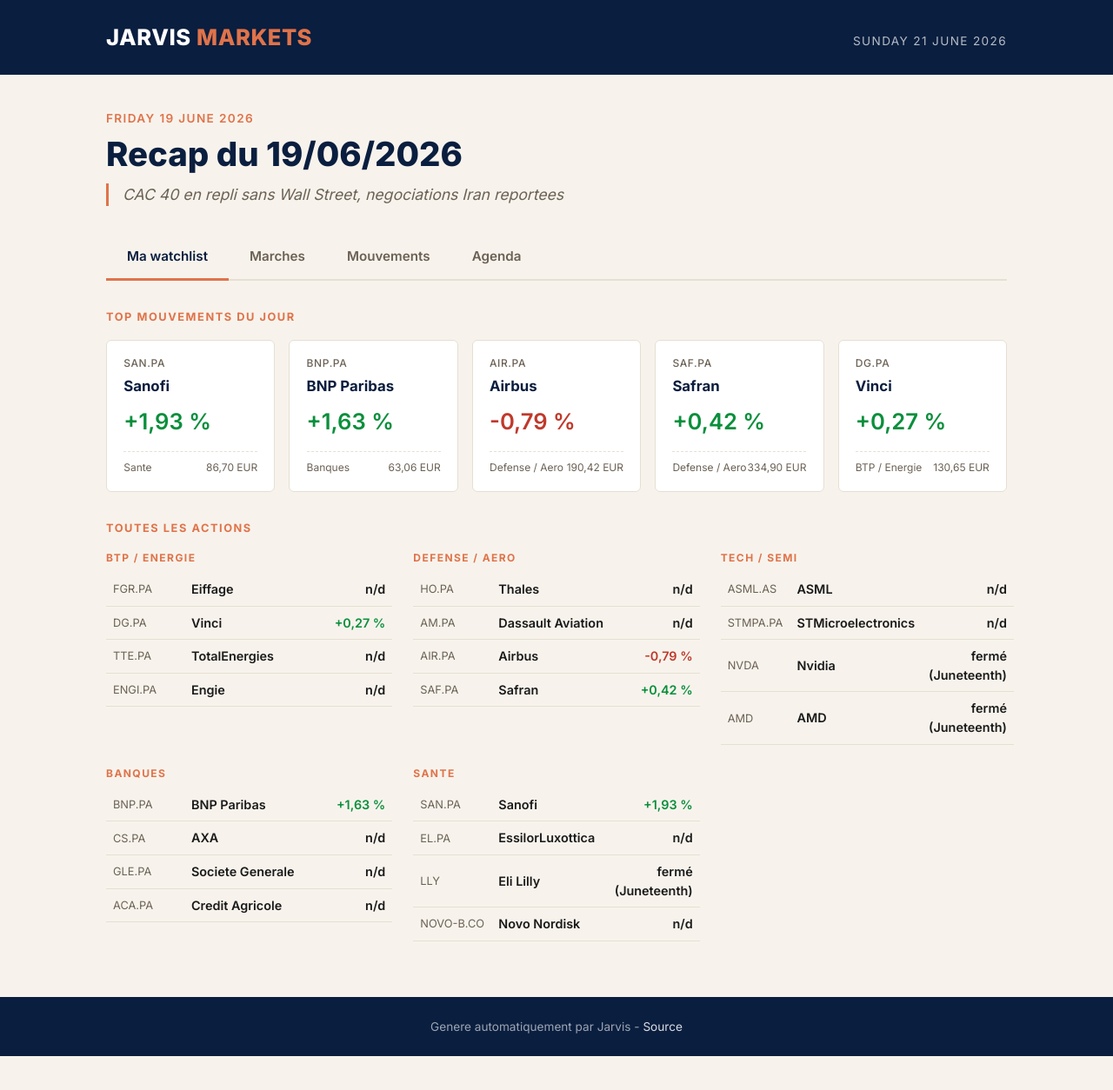
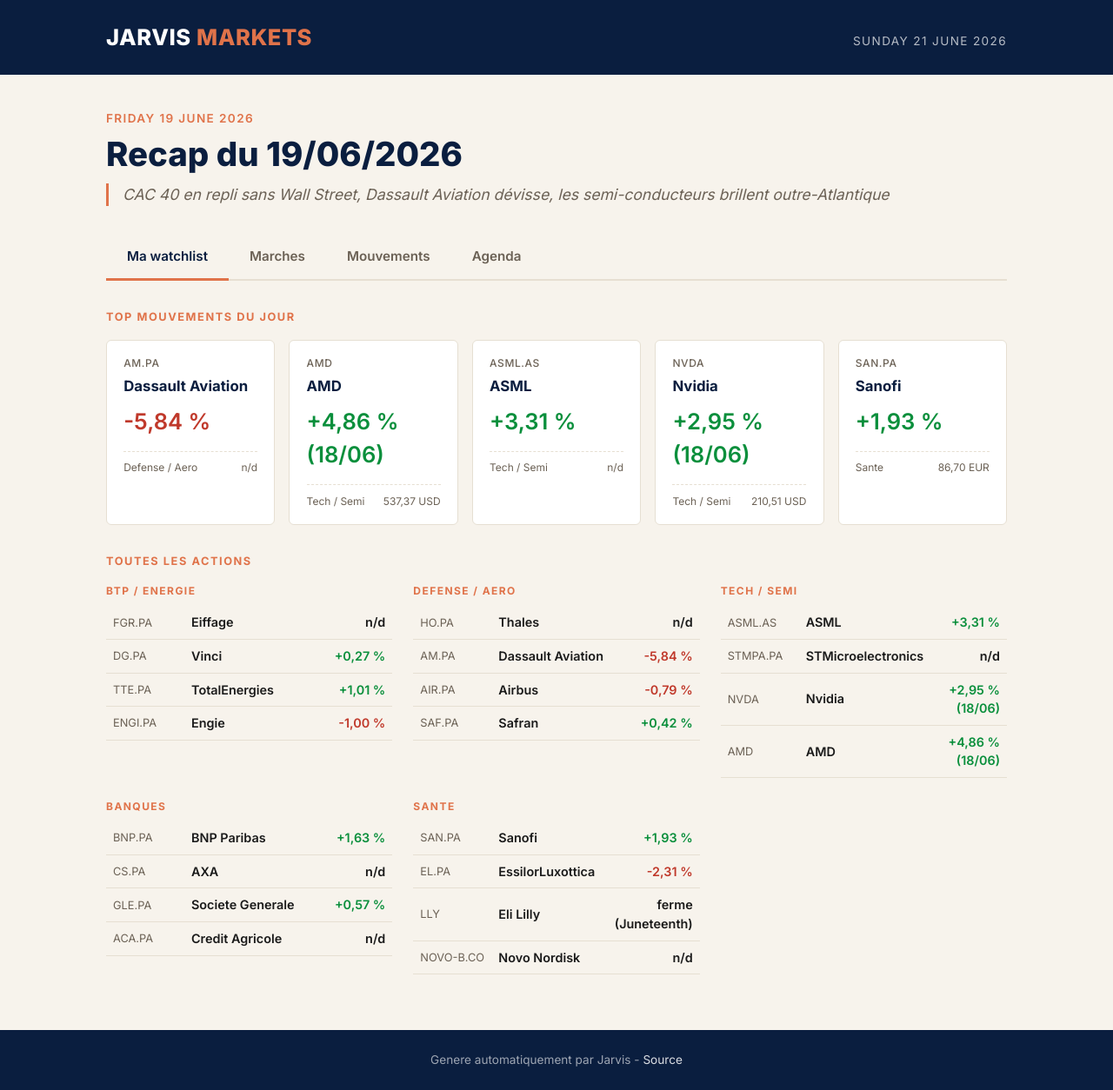
Before and after one commit to tongT43/jarvis-market-daily, a Jekyll site: the page built from _reports/2026-06-19.md, in a window 1280 px wide. Shown: the whole page at 87% size. Built offline with Jekyll 4.4.1, drawn with Linux system fonts in a browser that asks for light colours; before the commit the page ends 1215 px from its top, so only the background shows below that.

Commit message:
Daily market recap 2026-06-19 (enriched)
Enrich report with data found via web search:
- Fill in n/d for TTE.PA +1.01%, ENGI.PA -1.00%, AM.PA -5.84%,
  ASML.AS +3.31%, GLE.PA +0.57%, EL.PA -2.31%
- Add US index changes (June 18): S&P500 +1.00%, Nasdaq +1.91%, DJI +0.14%
- Add AMD +4.86% and NVDA +2.95% (June 18, Juneteenth)
- Update watchlist_top with correct top 5 by |change|
- Add EuroStoxx 50 value (6293, June 18)
- Enrich secteurs and evenements

```diff
--- a/_reports/2026-06-19.md
+++ b/_reports/2026-06-19.md
@@ -2,45 +2,45 @@
 layout: report
 title: "Recap du 19/06/2026"
 date: 2026-06-19
-tagline: "CAC 40 en repli sans Wall Street, negociations Iran reportees"
-en_bref: "Le CAC 40 a cede 0,55 % a 8 421 points vendredi, prive de la boussole americaine — Wall Street etait fermee pour Juneteenth — et fragilise par le report in extremis des negociations USA-Iran prevues a Geneve. Seules les bancaires (BNP +1,63 %) et la sante (Sanofi +1,93 %) ont resiste. Le CAC enregistre tout de meme une 5e semaine consecutive de hausse (+0,8 %)."
+tagline: "CAC 40 en repli sans Wall Street, Dassault Aviation dévisse, les semi-conducteurs brillent outre-Atlantique"
+en_bref: "Le CAC 40 a cédé 0,55 % à 8 421 points vendredi, privé de la boussole américaine — Wall Street était fermée pour Juneteenth — et fragilisé par le report in extremis des négociations USA-Iran. Sanofi (+1,93 %) et BNP Paribas (+1,63 %) ont résisté, tandis que Dassault Aviation a chuté de 5,84 %. Jeudi, le Nasdaq avait bondi de +1,91 % porté par les semi-conducteurs après la confirmation du statu quo de la Fed. Cinquième semaine consécutive de hausse pour le CAC (+0,8 %)."
 performance:
   cac40: "-0,55 %"
-  sp500: "n/d"
-  nasdaq: "n/d"
-  dowjones: "n/d"
+  sp500: "+1,00 %"
+  nasdaq: "+1,91 %"
+  dowjones: "+0,14 %"
 indices:
   - { name: "CAC 40", value: "8 421,14", change: "-0,55 %" }
-  - { name: "S&P 500", value: "7 500 (18/06)", change: "fermé 19/06" }
-  - { name: "Nasdaq", value: "26 520 (18/06)", change: "fermé 19/06" }
-  - { name: "Dow Jones", value: "51 565 (18/06)", change: "fermé 19/06" }
-  - { name: "EuroStoxx 50", value: "n/d", change: "n/d" }
+  - { name: "S&P 500", value: "7 501 (18/06)", change: "+1,00 %" }
+  - { name: "Nasdaq", value: "26 518 (18/06)", change: "+1,91 %" }
+  - { name: "Dow Jones", value: "51 565 (18/06)", change: "+0,14 %" }
+  - { name: "EuroStoxx 50", value: "6 293 (18/06)", change: "-0,48 %" }
 watchlist_top:
+  - { ticker: "AM.PA", name: "Dassault Aviation", sector: "Defense / Aero", change: "-5,84 %", price: "n/d" }
+  - { ticker: "AMD", name: "AMD", sector: "Tech / Semi", change: "+4,86 % (18/06)", price: "537,37 USD" }
+  - { ticker: "ASML.AS", name: "ASML", sector: "Tech / Semi", change: "+3,31 %", price: "n/d" }
+  - { ticker: "NVDA", name: "Nvidia", sector: "Tech / Semi", change: "+2,95 % (18/06)", price: "210,51 USD" }
   - { ticker: "SAN.PA", name: "Sanofi", sector: "Sante", change: "+1,93 %", price: "86,70 EUR" }
-  - { ticker: "BNP.PA", name: "BNP Paribas", sector: "Banques", change: "+1,63 %", price: "63,06 EUR" }
-  - { ticker: "AIR.PA", name: "Airbus", sector: "Defense / Aero", change: "-0,79 %", price: "190,42 EUR" }
-  - { ticker: "SAF.PA", name: "Safran", sector: "Defense / Aero", change: "+0,42 %", price: "334,90 EUR" }
-  - { ticker: "DG.PA", name: "Vinci", sector: "BTP / Energie", change: "+0,27 %", price: "130,65 EUR" }
 watchlist_all:
   - { ticker: "FGR.PA", name: "Eiffage", sector: "BTP / Energie", change: "n/d" }
   - { ticker: "DG.PA", name: "Vinci", sector: "BTP / Energie", change: "+0,27 %", price: "130,65 EUR" }
-  - { ticker: "TTE.PA", name: "TotalEnergies", sector: "BTP / Energie", change: "n/d" }
-  - { ticker: "ENGI.PA", name: "Engie", sector: "BTP / Energie", change: "n/d" }
+  - { ticker: "TTE.PA", name: "TotalEnergies", sector: "BTP / Energie", change: "+1,01 %" }
+  - { ticker: "ENGI.PA", name: "Engie", sector: "BTP / Energie", change: "-1,00 %" }
   - { ticker: "HO.PA", name: "Thales", sector: "Defense / Aero", change: "n/d" }
-  - { ticker: "AM.PA", name: "Dassault Aviation", sector: "Defense / Aero", change: "n/d" }
+  - { ticker: "AM.PA", name: "Dassault Aviation", sector: "Defense / Aero", change: "-5,84 %" }
   - { ticker: "AIR.PA", name: "Airbus", sector: "Defense / Aero", change: "-0,79 %", price: "190,42 EUR" }
   - { ticker: "SAF.PA", name: "Safran", sector: "Defense / Aero", change: "+0,42 %", price: "334,90 EUR" }
-  - { ticker: "ASML.AS", name: "ASML", sector: "Tech / Semi", change: "n/d" }
+  - { ticker: "ASML.AS", name: "ASML", sector: "Tech / Semi", change: "+3,31 %" }
   - { ticker: "STMPA.PA", name: "STMicroelectronics", sector: "Tech / Semi", change: "n/d" }
-  - { ticker: "NVDA", name: "Nvidia", sector: "Tech / Semi", change: "fermé (Juneteenth)", price: "210,51 USD" }
-  - { ticker: "AMD", name: "AMD", sector: "Tech / Semi", change: "fermé (Juneteenth)", price: "n/d" }
+  - { ticker: "NVDA", name: "Nvidia", sector: "Tech / Semi", change: "+2,95 % (18/06)", price: "210,51 USD" }
+  - { ticker: "AMD", name: "AMD", sector: "Tech / Semi", change: "+4,86 % (18/06)", price: "537,37 USD" }
   - { ticker: "BNP.PA", name: "BNP Paribas", sector: "Banques", change: "+1,63 %", price: "63,06 EUR" }
   - { ticker: "CS.PA", name: "AXA", sector: "Banques", change: "n/d" }
-  - { ticker: "GLE.PA", name: "Societe Generale", sector: "Banques", change: "n/d" }
+  - { ticker: "GLE.PA", name: "Societe Generale", sector: "Banques", change: "+0,57 %" }
   - { ticker: "ACA.PA", name: "Credit Agricole", sector: "Banques", change: "n/d" }
   - { ticker: "SAN.PA", name: "Sanofi", sector: "Sante", change: "+1,93 %", price: "86,70 EUR" }
-  - { ticker: "EL.PA", name: "EssilorLuxottica", sector: "Sante", change: "n/d" }
-  - { ticker: "LLY", name: "Eli Lilly", sector: "Sante", change: "fermé (Juneteenth)", price: "n/d" }
+  - { ticker: "EL.PA", name: "EssilorLuxottica", sector: "Sante", change: "-2,31 %" }
+  - { ticker: "LLY", name: "Eli Lilly", sector: "Sante", change: "ferme (Juneteenth)", price: "n/d" }
   - { ticker: "NOVO-B.CO", name: "Novo Nordisk", sector: "Sante", change: "n/d" }
 movers_cac:
   hausses:
@@ -57,18 +57,20 @@
   baisses:
     - { name: "Marches US fermes (Juneteenth)", change: "n/d" }
 secteurs:
-  - { name: "Banques", note: "BNP Paribas +1,63 % soutenu, les bancaires defensives tiennent dans un marche sans direction" }
-  - { name: "Sante", note: "Sanofi +1,93 %, valeur refuge en journee agitee" }
-  - { name: "Defense / Aerospatial", note: "Repli apres le rallye de jeudi : Airbus -0,79 %, Safran resiste avec +0,42 %" }
-  - { name: "Energie", note: "TotalEnergies toujours sous pression apres la detente du brut liee a la treve Iran" }
-secteurs_note: "Donnees partielles : marches US fermes le 19/06 (Juneteenth). Cours semi-conducteurs US (NVDA, AMD) inchanges — se referer au recap du 18/06."
+  - { name: "Semi-conducteurs", note: "ASML +3,31 % a Paris ; jeudi : AMD +4,86 % et NVDA +2,95 % portent le Nasdaq a +1,91 %" }
+  - { name: "Defense / Aerospatial", note: "Dassault Aviation chute -5,84 % (cause a confirmer) ; Airbus cede -0,79 %, Safran resiste +0,42 %" }
+  - { name: "Sante", note: "Sanofi +1,93 %, valeur refuge de la seance ; EssilorLuxottica sous pression -2,31 %" }
+  - { name: "Banques", note: "BNP Paribas +1,63 %, SG +0,57 % — les bancaires tiennent mieux que le marche" }
+  - { name: "Energie / BTP", note: "TotalEnergies +1,01 % malgre les tensions Moyen-Orient ; Engie -1,00 % a contre-courant" }
+secteurs_note: "Marches US fermes le 19/06 (Juneteenth). Performances NVDA, AMD, LLY = cloture du 18/06. Indices US = valeurs du 18/06."
 evenements:
   - "Wall Street fermee le 19 juin 2026 pour Juneteenth (jour ferie federal americain)"
-  - "Negociations USA-Iran a Geneve reportees in extremis, regain de tension au Moyen-Orient"
+  - "Negociations USA-Iran a Geneve reportees in extremis, regain de tension geopolitique au Moyen-Orient"
   - "CAC 40 : 5e semaine consecutive de hausse malgre le repli de vendredi (+0,8 % sur la semaine)"
   - "SBF 120 : -0,50 % a 6 364,69 points, en ligne avec le CAC"
-  - "Investisseurs prives de catalyseur americain : volumes faibles, marche sans direction franche"
-  - "Fed : taux inchanges cette semaine (decision du 17 juin), prochaine reunion en juillet"
+  - "Jeudi 18/06 : S&P 500 +1 %, Nasdaq +1,91 % — Fed (Kevin Warsh) maintient ses taux, possible hausse signalee fin 2026"
+  - "BoE : statu quo a 3,75 % le 18 juin, conforme aux anticipations du marche"
+  - "Dassault Aviation : chute de -5,84 % — mouvement inhabituel a surveiller (raison non confirmee)"
 agenda:
   - "Lundi 22 juin : Confiance des consommateurs flash (Zone Euro)"
   - "Mardi 23 juin : PMI flash France, PMI flash Zone Euro (manufacturier & services)"
```
